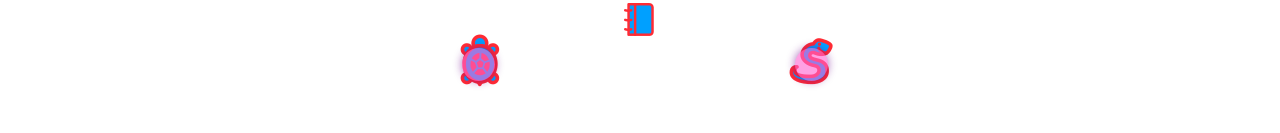
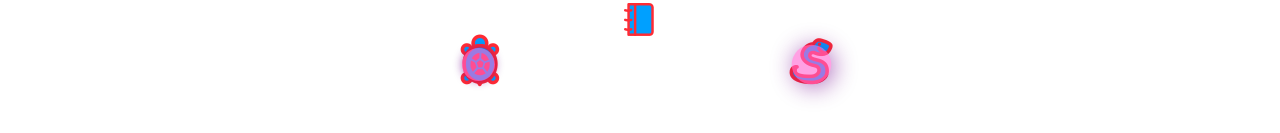
Before and after one commit to samdroid-apps/SAMdroid-apps.github.io, a plain HTML site: page sugar/index.html in a window 1280 px wide. Shown: the part 729-862 px from the top of the page. Drawn offline with nearby package versions, Linux system fonts and the light colour scheme.

Commit message:
Made the hints stand out more

```diff
--- a/sugar/script.js
+++ b/sugar/script.js
@@ -56,3 +56,23 @@ function play_video(selector, time) {
   setTimeout(pause_and_show, time);
   hide_hints()
 };
+
+var hints, current;
+hints = ['pippy', 'turtle'];
+current = 0;
+
+function pulse() {
+  var ele;
+  ele = $('#' + hints[current] + '-hint');
+  ele.removeClass('pulsed');
+
+  current++;
+  if (current == hints.length) {
+    current = 0;
+  }
+
+  ele = $('#' + hints[current] + '-hint');
+  ele.addClass('pulsed');
+};
+
+setInterval(pulse, 2000);
--- a/sugar/style.css
+++ b/sugar/style.css
@@ -116,14 +116,23 @@ a {
   position: absolute;
   background: #FF64D2;
   opacity: 0.6;
-  transition: 0.5s ease all;
-  -webkit-transition: 0.5s ease all;
+  transition: 1s ease all;
+  -webkit-transition: 1s ease all;
 
   border-radius: 22px;
   width: 33px;
   height: 33px;
 
   box-shadow: 0 0 10px #6E008C;
+}
+
+.pulsed {
+  box-shadow: 2px 2px 20px #6E008C;
+
+  transform: scale(1.2);
+  -webkit-transform: scale(1.2);
+  -moz-transform: scale(1.2);
+  -ms-transform: scale(1.2);
 }
 
 .hint:hover {
```
